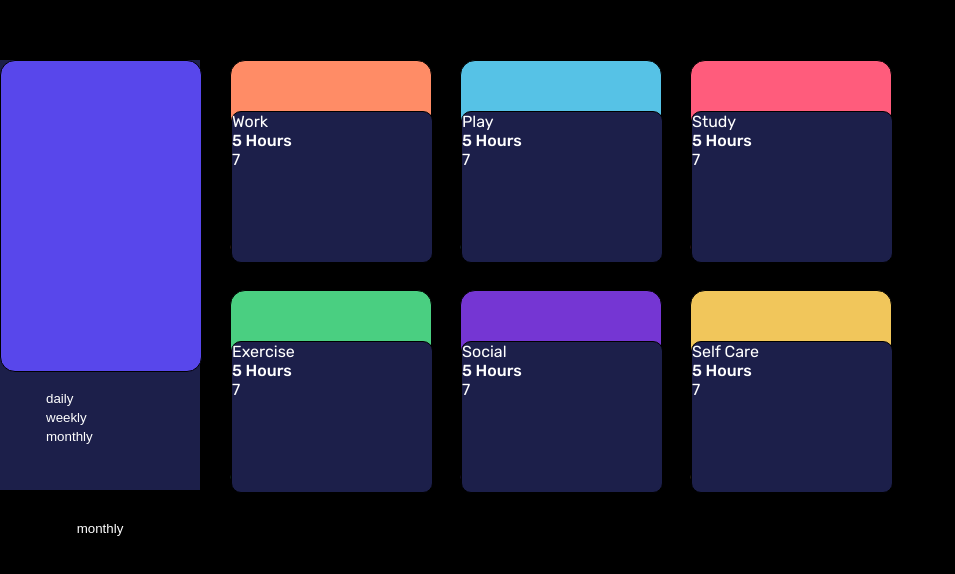
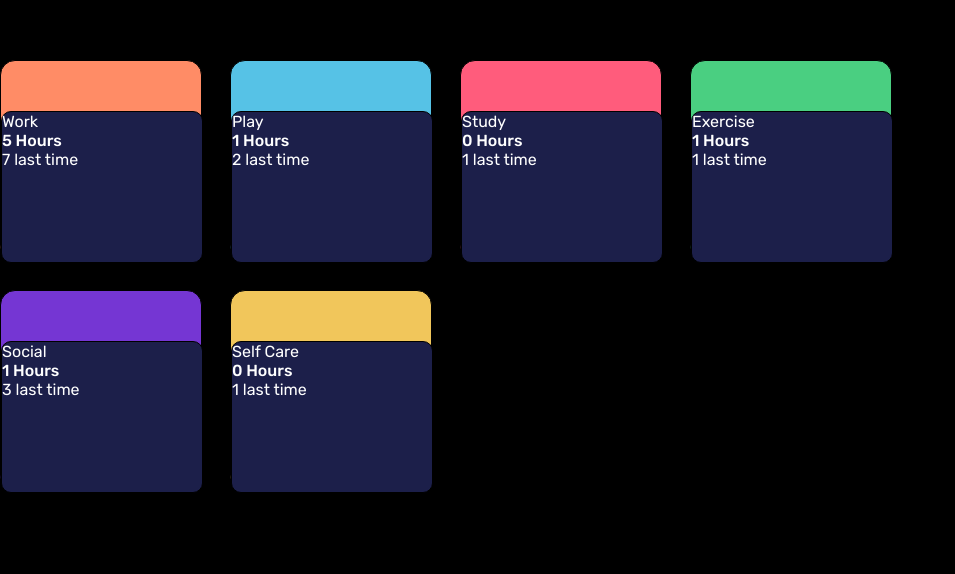
Before and after one commit to euclyd-2022/time-tracking-dashboard, a React (Create React App) app: page / in a window 1280 px wide. Shown: the part 130-704 px from the top of the page, without its empty margins (0-955 px from the left). Built offline with nearby package versions, Linux system fonts and the light colour scheme.

Commit message:
working with array cards

```diff
--- a/src/App.css
+++ b/src/App.css
@@ -5,6 +5,7 @@ body{
 
   background: black;
   font-family: 'Rubik', sans-serif;
+  color:White;
 }
 
 
--- a/src/App.js
+++ b/src/App.js
@@ -28,30 +28,17 @@ import { v4 as uuidv4 } from 'uuid';
 
 function App() {
 
-  const period= jsonData.map(({timeframes})=>timeframes)
-  const [{daily}, {monthly}, {weekly}] = period;
-  var current_hours = daily.current;
-  var previous_hours  = daily.previous;
-  const [times, setTimes] = useState([current_hours,previous_hours])
+  // console.log(jsonData); // full array
 
-  console.log('c' + daily.current + ' p'  +daily.previous + ' ' + times)
+  // const [activity] = jsonData.map((activity)=>console.log(activity.title)); //all titles
+  // const [randomname] = jsonData
+  // const {title, timeframes: {daily: {current: daily_current, previous: daily_previous}, monthly: {current: monthly_current, previous: monthly_previous}, weekly: {current: weekly_current, previous: weekly_previous}}} = randomname;
+  // console.log(title +' '+daily_current +' '+ weekly_current +' '+ monthly_current) // = Work 5 32 103
 
-
-  function changePeriod(timeframe){
-    console.log(timeframe)
-     if (timeframe==='monthly'){
-      console.log(monthly.current + monthly.previous)
-      setTimes([monthly.current,monthly.previous])
-
-   }
-  }
-
-
-
-
-  const orderInfo = jsonData.map(({title,timeframes}, index)=> {
-  //const {daily, monthly, weekly} = timeframes;
+  const new_activity= jsonData.map(function m(new_activity, index) {
   let key=uuidv4();
+  const {title, timeframes: {daily: {current: daily_current, previous: daily_previous}, monthly: {current: monthly_current, previous: monthly_previous}, weekly: {current: weekly_current, previous: weekly_previous}}} = new_activity
+  console.log(title,daily_current);
   let color;
     switch(title){
     case 'Work':
@@ -75,24 +62,82 @@ function App() {
     default:
     color=''
   }
-
- return (
-  <Card key={key} id={index} title={title} current={times[0]} previous={times[1]}  bgColor={color}/>
-  )}
+  return (<Card key={key} id={index} title={title} current={daily_current} previous={daily_previous}  bgColor={color}/>
   )
 
-  // var header_card=<React.Fragment><button onClick={()=>console.log('daily')}>daily</button></React.Fragment>;
+})
 
-  return (
-
-    <div className='container'>
-       <CardHead key='0' title='item-1' bgColor='blue' time={['daily', 'weekly', 'monthly']} header_card={true} changePeriod={() => this.changePeriod('daily')} />
-     {orderInfo}
-     <button onClick={()=>changePeriod('monthly')}>monthly</button>
-      </div>
+return (
+  <div className='container'>{new_activity}</div>
 
 
-    )
+)
+
+//   const period= jsonData.map(({timeframes})=>timeframes)
+//   const [{daily}, {monthly}, {weekly}] = period;
+//   var current_hours = daily.current;
+//   var previous_hours  = daily.previous;
+//   const [times, setTimes] = useState([current_hours,previous_hours])
+
+//   console.log('c' + daily.current + ' p'  +daily.previous + ' ' + times)
+
+
+//   function changePeriod(timeframe){
+//     console.log(timeframe)
+//      if (timeframe==='monthly'){
+//       console.log(monthly.current + monthly.previous)
+//       setTimes([monthly.current,monthly.previous])
+
+//    }
+//   }
+
+
+
+
+//   const orderInfo = jsonData.map(({title,timeframes}, index)=> {
+//   //const {daily, monthly, weekly} = timeframes;
+//   let key=uuidv4();
+//   let color;
+//     switch(title){
+//     case 'Work':
+//     color='orange';
+//     break;
+//     case 'Play':
+//     color='soft-blue';
+//     break;
+//     case 'Study':
+//     color='light-red';
+//     break;
+//     case 'Exercise':
+//     color='lime-green';
+//     break;
+//     case 'Social':
+//     color='violet';
+//     break;
+//     case 'Self Care':
+//     color='soft-orange';
+//     break;
+//     default:
+//     color=''
+//   }
+
+//  return (
+//   <Card key={key} id={index} title={title} current={times[0]} previous={times[1]}  bgColor={color}/>
+//   )}
+//   )
+
+//   // var header_card=<React.Fragment><button onClick={()=>console.log('daily')}>daily</button></React.Fragment>;
+
+//   return (
+
+//     <div className='container'>
+//        <CardHead key='0' title='item-1' bgColor='blue' time={['daily', 'weekly', 'monthly']} header_card={true} changePeriod={() => this.changePeriod('daily')} />
+//      {orderInfo}
+//      <button onClick={()=>changePeriod('monthly')}>monthly</button>
+//       </div>
+
+
+//     )
 
 }
 
--- a/src/Card.js
+++ b/src/Card.js
@@ -8,7 +8,7 @@ const Card = (props) => {
         <div className={`card ${props.id} dark-blue`}>
         <div className="title">{props.title}</div>
           <div className="hours-large">{props.current} Hours</div>
-          <div className="previous">{props.previous} </div>
+          <div className="previous">{props.previous} last time</div>
         </div>
 
         </div>
```
